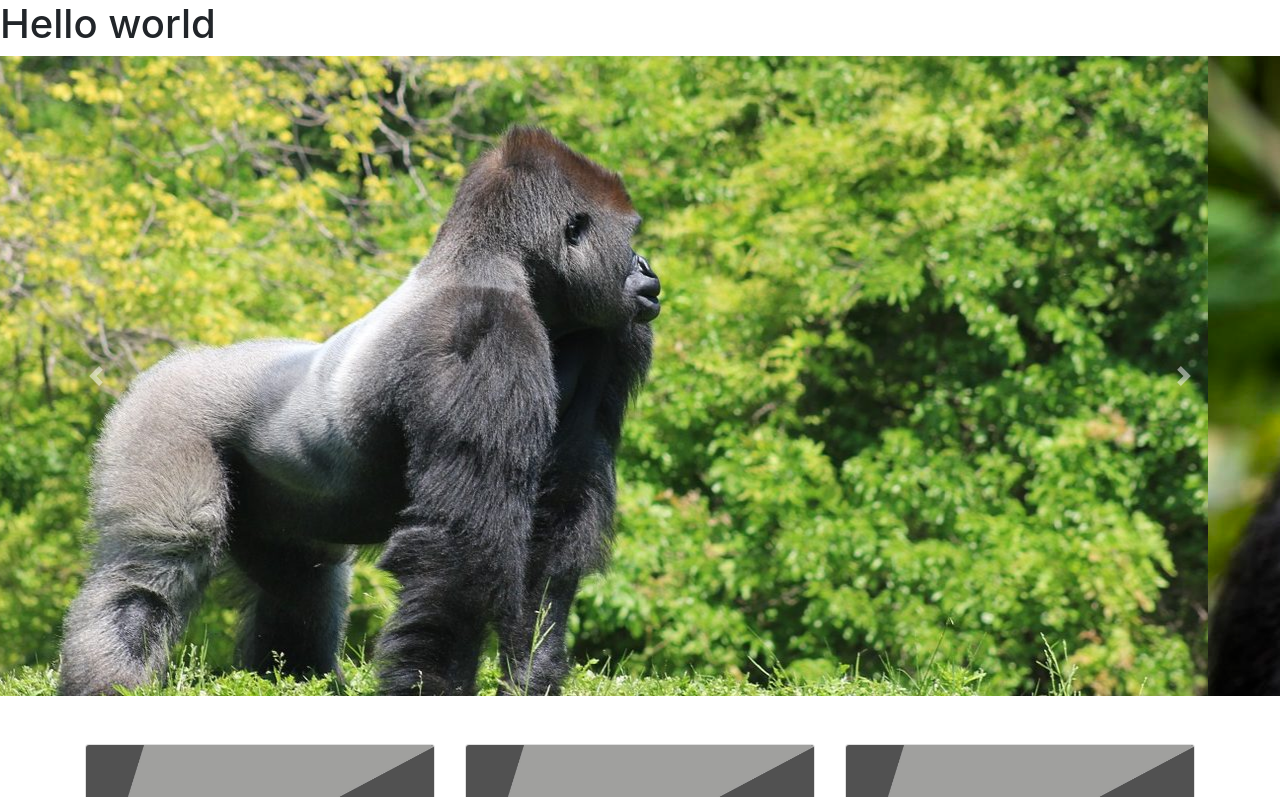
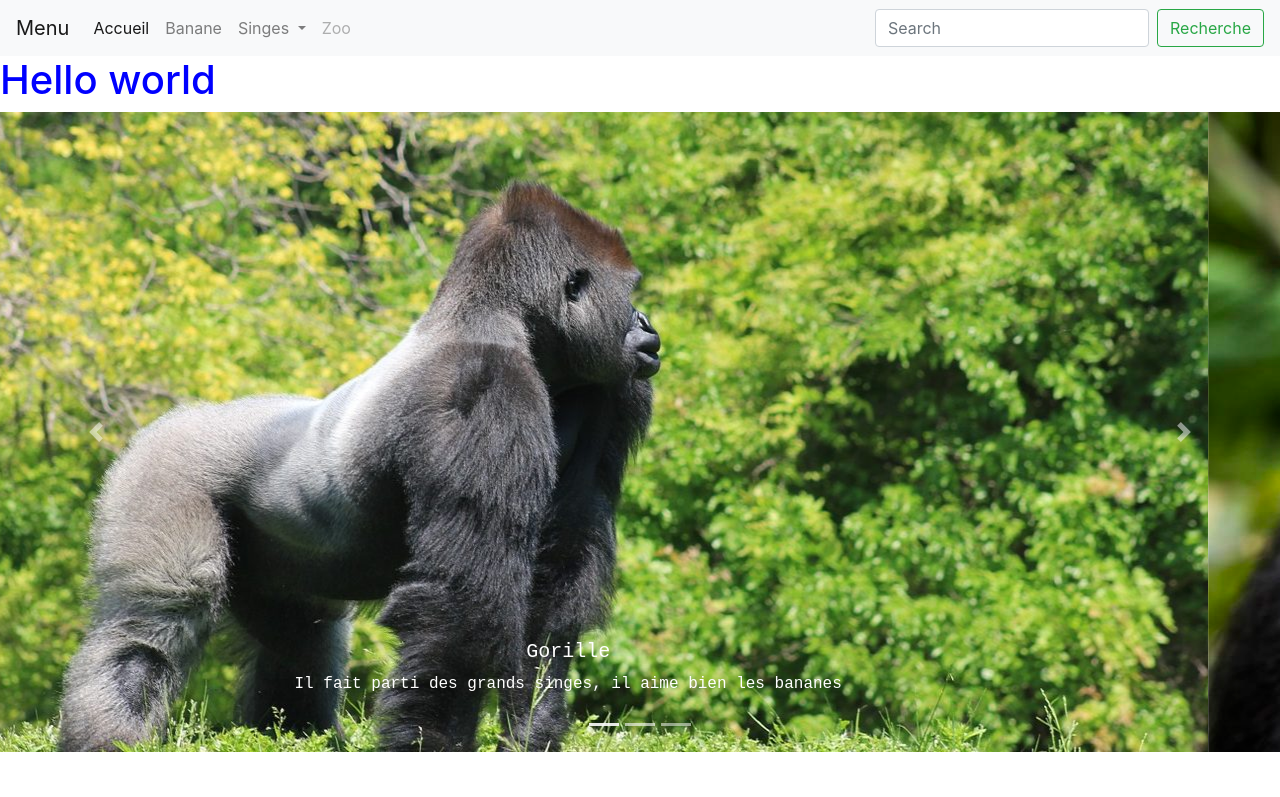
Before and after one commit to BryanVelic/B2-interface-design-bootstrap-2020, a plain HTML site: page index.html in a window 1280 px wide. Shown: the top 797 px of the page. Drawn offline with nearby package versions, Linux system fonts and the light colour scheme.

Commit message:
Captions for Carousel +Master Css

```diff
--- a/css/master.css
+++ b/css/master.css
@@ -0,0 +1,7 @@
+body {
+color: blue;
+}
+.mb-5 {
+  font-family: monospace;
+
+}
--- a/index.html
+++ b/index.html
@@ -6,31 +6,87 @@
     <link rel="stylesheet" href="css/bootstrap.css">
     <link rel="stylesheet" href="css/master.css">
   </head>
+  <header>
+
+    <nav class="navbar navbar-expand-lg navbar-light bg-light">
+  <a class="navbar-brand" href="#">Menu</a>
+  <button class="navbar-toggler" type="button" data-toggle="collapse" data-target="#navbarSupportedContent" aria-controls="navbarSupportedContent" aria-expanded="false" aria-label="Toggle navigation">
+    <span class="navbar-toggler-icon"></span>
+  </button>
+
+  <div class="collapse navbar-collapse" id="navbarSupportedContent">
+    <ul class="navbar-nav mr-auto">
+      <li class="nav-item active">
+        <a class="nav-link" href="#">Accueil <span class="sr-only">(current)</span></a>
+      </li>
+      <li class="nav-item">
+        <a class="nav-link" href="#">Banane</a>
+      </li>
+      <li class="nav-item dropdown">
+        <a class="nav-link dropdown-toggle" href="#" id="navbarDropdown" role="button" data-toggle="dropdown" aria-haspopup="true" aria-expanded="false">
+          Singes
+        </a>
+        <div class="dropdown-menu" aria-labelledby="navbarDropdown">
+          <a class="dropdown-item" href="#">Gorilles</a>
+          <a class="dropdown-item" href="#">Chimpanzés</a>
+          <div class="dropdown-divider"></div>
+          <a class="dropdown-item" href="#">Orang-outan</a>
+        </div>
+      </li>
+      <li class="nav-item">
+        <a class="nav-link disabled" href="#" tabindex="-1" aria-disabled="true">Zoo</a>
+      </li>
+    </ul>
+    <form class="form-inline my-2 my-lg-0">
+      <input class="form-control mr-sm-2" type="search" placeholder="Search" aria-label="Search">
+      <button class="btn btn-outline-success my-2 my-sm-0" type="submit">Recherche</button>
+    </form>
+  </div>
+</nav>
+
+  </header>
   <body>
 <h1>Hello world</h1>
 
 <section class="mb-5">
 
 
-<div id="carouselExampleControls" class="carousel slide" data-ride="carousel">
+  <div id="carouselExampleCaptions" class="carousel slide" data-ride="carousel">
+    <ol class="carousel-indicators">
+      <li data-target="#Gorille1" data-slide-to="0" class="active"></li>
+      <li data-target="#Gorille2" data-slide-to="1"></li>
+      <li data-target="#Gorille3" data-slide-to="2"></li>
+    </ol>
     <div class="carousel-inner">
       <div class="carousel-item active">
         <img src="images/md/md-image-02.jpg" class="d-block w-100" alt="...">
+        <div class="carousel-caption d-none d-md-block">
+          <h5>Gorille</h5>
+          <p>Il fait parti des grands singes, il aime bien les bananes</p>
+        </div>
       </div>
       <div class="carousel-item">
         <img src="images/md/md-image-03.jpg" class="d-block w-100" alt="...">
+        <div class="carousel-caption d-none d-md-block">
+          <h5>Gorille</h5>
+          <p>Mais il ne mange pas que des bananes, son alimentation est variée</p>
+        </div>
       </div>
       <div class="carousel-item">
         <img src="images/md/md-image-04.jpg" class="d-block w-100" alt="...">
+        <div class="carousel-caption d-none d-md-block">
+          <h5>Gorille</h5>
+          <p>C'est un animal doux mais qui protègera son clan</p>
         </div>
       </div>
-  <a class="carousel-control-prev" href="#carouselExampleControls" role="button" data-slide="prev">
+    </div>
+    <a class="carousel-control-prev" href="#carouselExampleCaptions" role="button" data-slide="prev">
       <span class="carousel-control-prev-icon" aria-hidden="true"></span>
-    <span class="sr-only">Previous</span>
+      <span class="sr-only">Précédent</span>
     </a>
-  <a class="carousel-control-next" href="#carouselExampleControls" role="button" data-slide="next">
+    <a class="carousel-control-next" href="#carouselExampleCaptions" role="button" data-slide="next">
       <span class="carousel-control-next-icon" aria-hidden="true"></span>
-    <span class="sr-only">Next</span>
+      <span class="sr-only">Suivant</span>
     </a>
   </div>
 </section>
```
Lines whose indentation alone changed are shown as unchanged.
